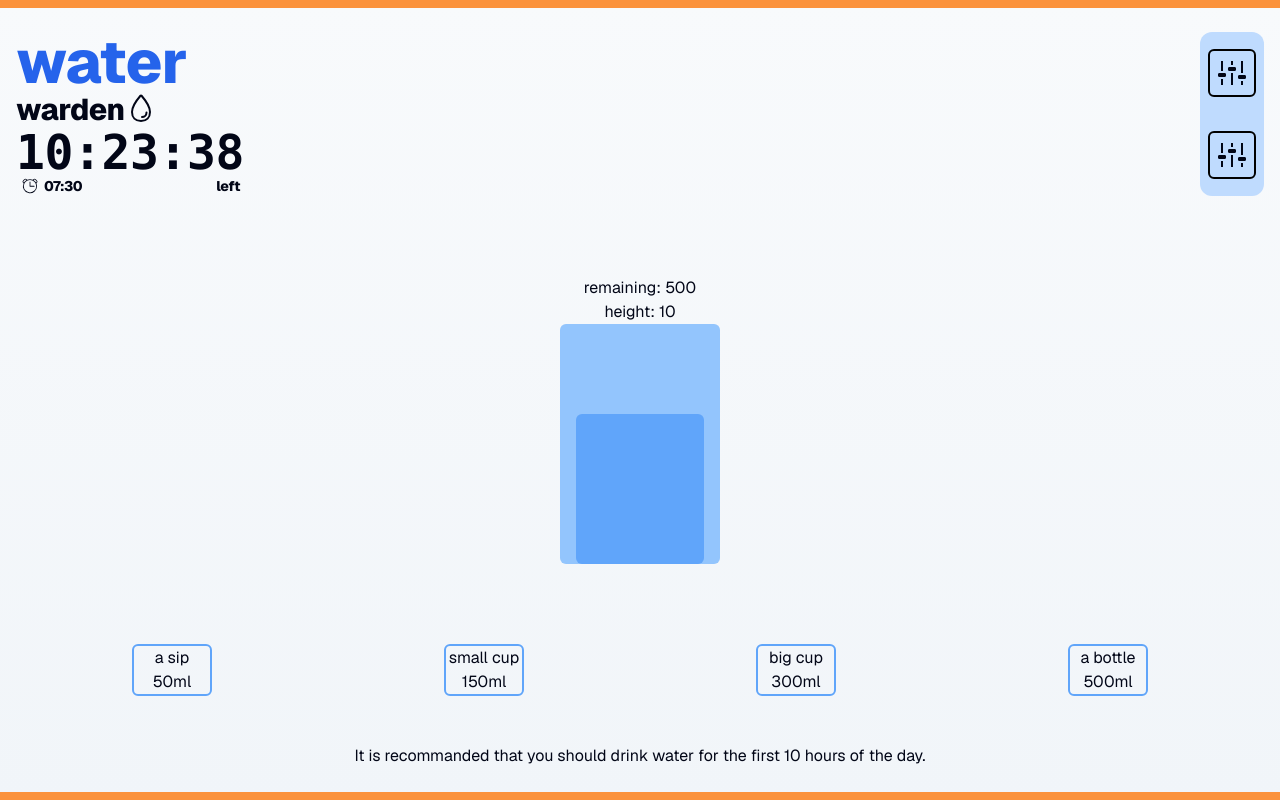
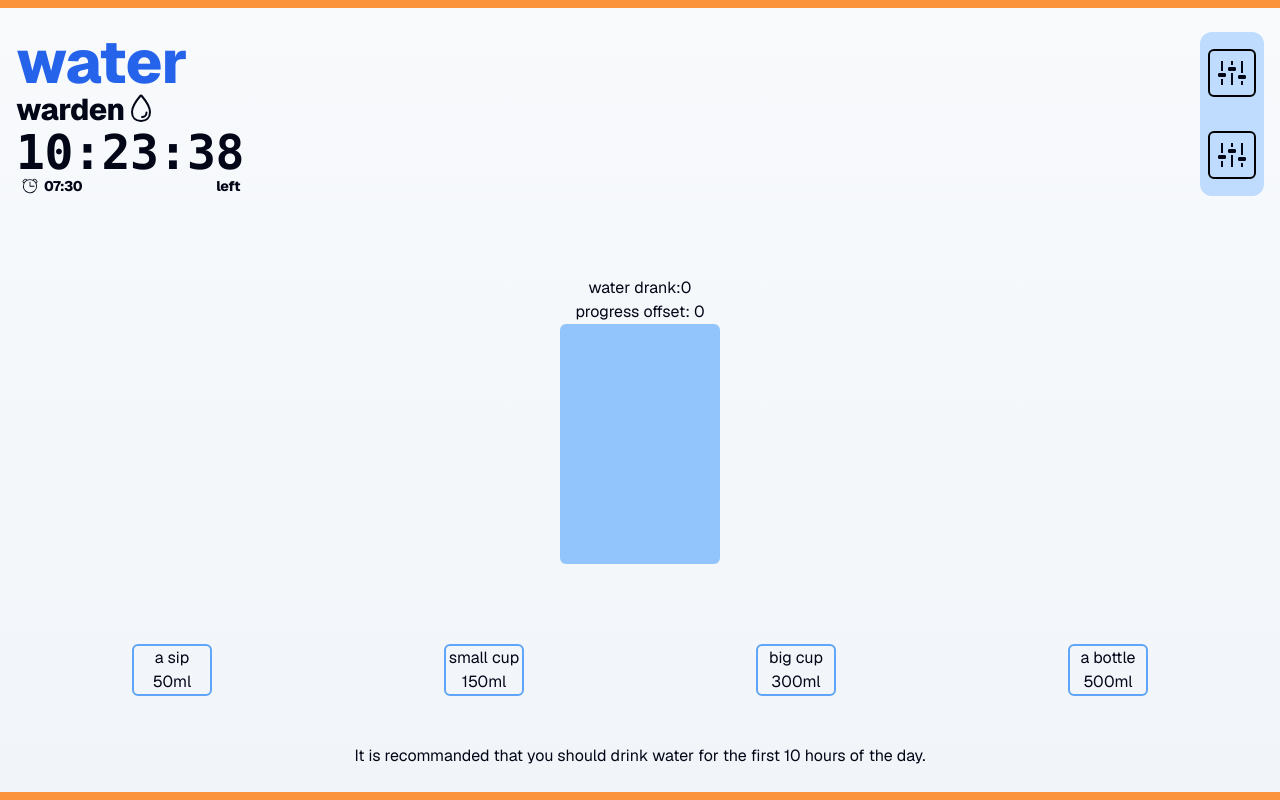
Before and after one commit to Pakkerman/water-warden, a Next.js app: page / in a window 1280 px wide. Built offline with nearby package versions, Linux system fonts and the light colour scheme.

Commit message:
feat: water button working with accumulator

```diff
--- a/src/app/_components/drinks.tsx
+++ b/src/app/_components/drinks.tsx
@@ -20,18 +20,20 @@ const drinks = [
 ];
 
 export function Drinks() {
-  const { accumulation, setAccumulation } = useWaterContext();
+  const {
+    accumulation,
+    waterConsumption,
+    setAccumulation,
+    setWaterConsumption,
+  } = useWaterContext();
+
   return (
     <ul className="flex w-full justify-around">
       {drinks.map(({ name, amount }) => (
         <li
           className="flex w-20 cursor-pointer flex-col items-center justify-center rounded-md border-2 border-blue-400 hover:border-orange-400"
           key={amount}
-          onClick={() =>
-            setAccumulation(
-              accumulation - amount < 0 ? 0 : accumulation - amount,
-            )
-          }
+          onClick={() => setWaterConsumption(waterConsumption + amount)}
         >
           <p>{name}</p>
           <p>{amount}ml</p>
--- a/src/app/_components/waterAccumulator.tsx
+++ b/src/app/_components/waterAccumulator.tsx
@@ -1,21 +1,32 @@
 "use client";
 
+import { useTimeContext } from "../contexts/TimerContext";
 import { useWaterContext } from "../contexts/WaterContenxt";
 
+const HEIGHT = 240;
+const WATER_GOAL = 2500;
+const TEN_HOURS_IN_SECONDS = 60 * 60 * 10;
+
 export function WaterAccumulator() {
-  const { accumulation } = useWaterContext();
-  const height = Math.floor(accumulation / 50);
+  const { countdown } = useTimeContext();
+  const { waterConsumption } = useWaterContext();
+  const progress = 1 - countdown / TEN_HOURS_IN_SECONDS;
+  const progressOffset = Math.min(waterConsumption / WATER_GOAL, 1);
+
+  const style = {
+    height: `${Math.max(HEIGHT * (progress - progressOffset), 0)}px`,
+  };
 
   return (
     <div className="relative flex h-full flex-col items-center justify-center ">
-      <h1>remaining: {accumulation}</h1>
-      <h1>height: {height}</h1>
       {/* <div className="absolute left-20 top-[50%] h-[300px] w-2 translate-y-[-50%] bg-slate-950" /> */}
       {/* <div className="absolute right-20 top-[50%] h-[300px] w-2 translate-y-[-50%] bg-slate-950" /> */}
+      <p>water drank:{waterConsumption}</p>
+      <p>progress offset: {progressOffset}</p>
       <div className="border-3 relative h-60 w-40 rounded-md border-black bg-blue-300">
         <div
           className="absolute inset-x-4 bottom-0 rounded-md bg-blue-400"
-          style={{ height: `${height * 15}px` }}
+          style={style}
         ></div>
       </div>
     </div>
--- a/src/app/contexts/WaterContenxt.tsx
+++ b/src/app/contexts/WaterContenxt.tsx
@@ -5,6 +5,8 @@ import { createContext, useContext, useState } from "react";
 type WaterContext = {
   accumulation: number;
   setAccumulation: React.Dispatch<React.SetStateAction<number>>;
+  waterConsumption: number;
+  setWaterConsumption: React.Dispatch<React.SetStateAction<number>>;
 };
 
 const WaterContext = createContext<WaterContext | null>(null);
@@ -14,9 +16,17 @@ export function WaterContextProvider({
   children: React.ReactNode;
 }) {
   const [accumulation, setAccumulation] = useState(500);
+  const [waterConsumption, setWaterConsumption] = useState(0);
 
   return (
-    <WaterContext.Provider value={{ accumulation, setAccumulation }}>
+    <WaterContext.Provider
+      value={{
+        accumulation,
+        waterConsumption,
+        setAccumulation,
+        setWaterConsumption,
+      }}
+    >
       {children}
     </WaterContext.Provider>
   );
```
Also changed, not shown: 1 other file (tests, documents, lock files or other folders).
